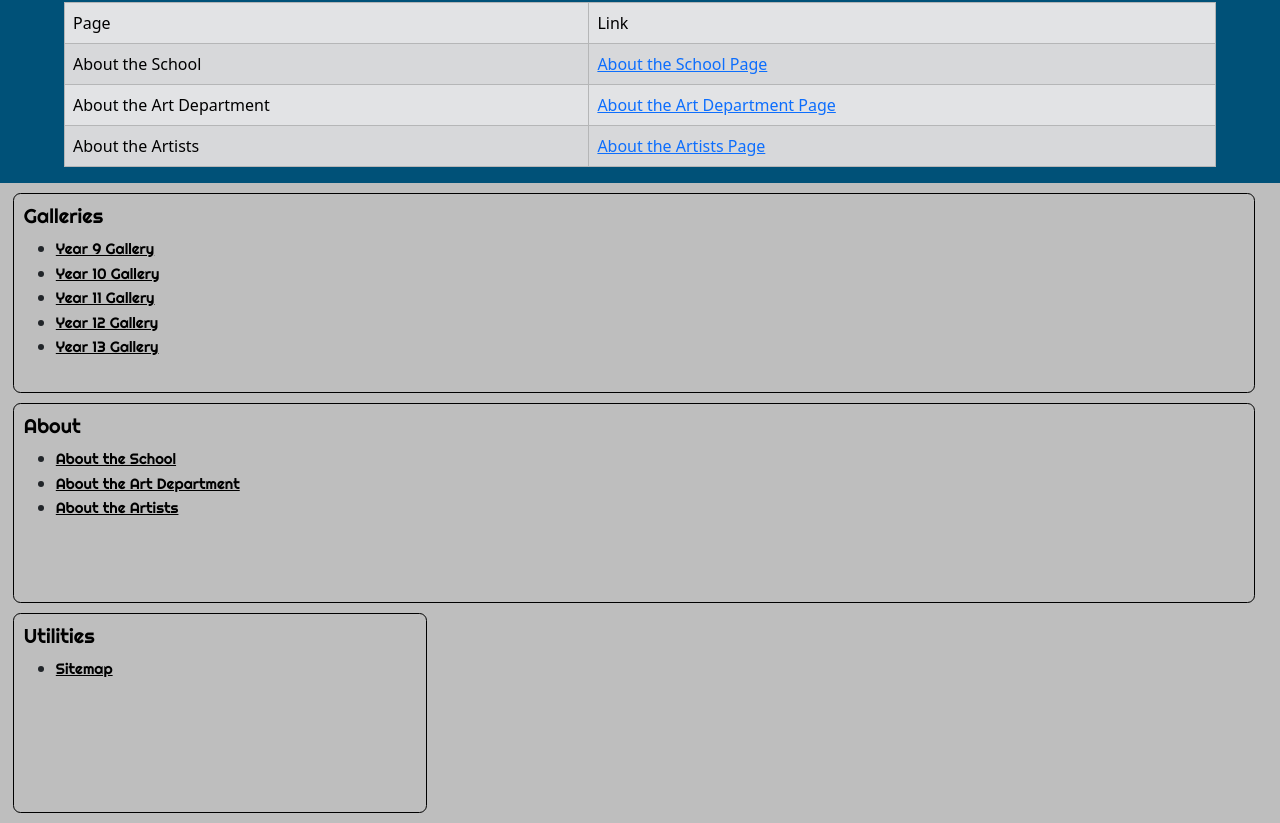
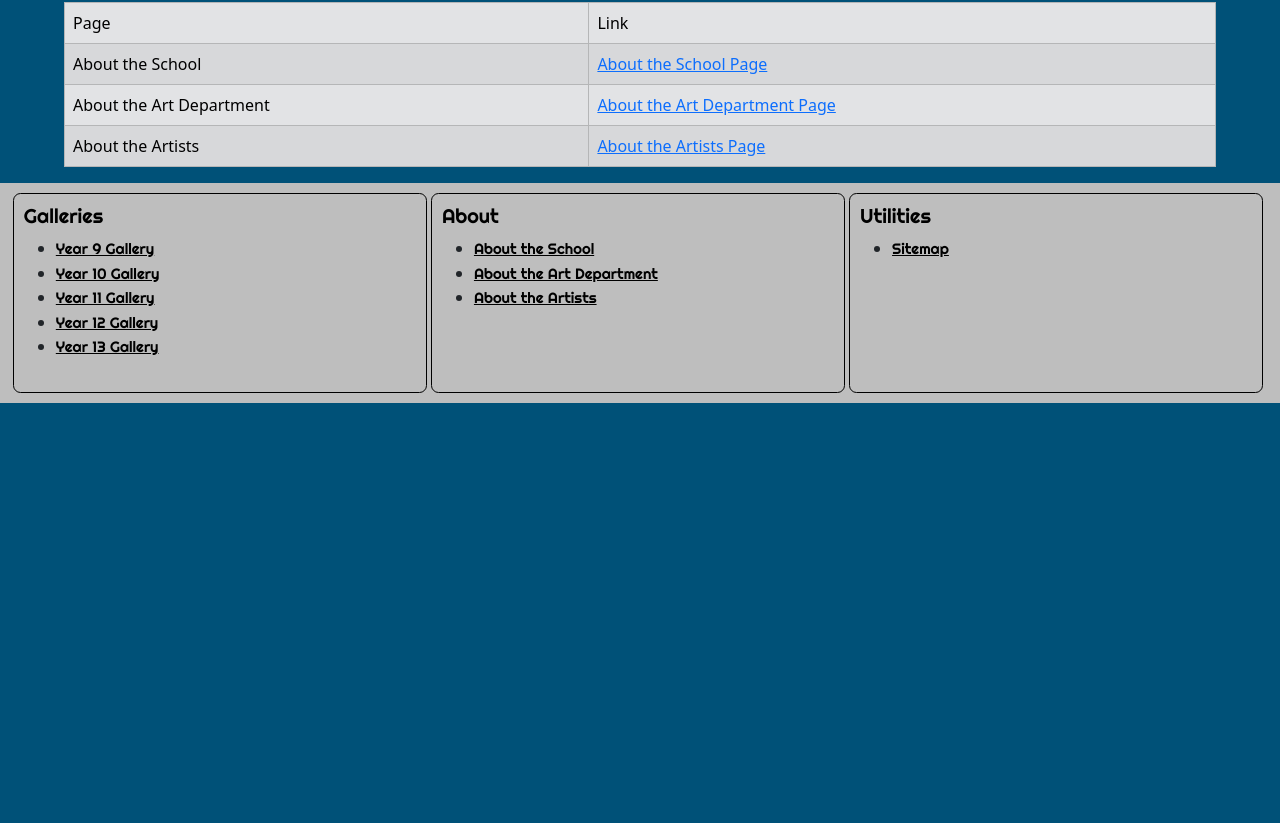
Before and after one commit to Carrot-muncher/stackblitz-starters-wpoxww7v, a website: page sitemap.html in a window 1280 px wide. Shown: the part 748-1571 px from the top of the page. After the commit the page ends 1151 px from the top, so only its background shows below. Drawn offline with nearby package versions, Linux system fonts and the light colour scheme; a web font is replaced by a local one.

Commit message:
Finished the website

```diff
--- a/artists.css
+++ b/artists.css
@@ -216,6 +216,7 @@ body{
 .footer{
     background-color: rgb(190, 190, 190);
     padding: 10px 1% ;
+    margin-top: 10px;
 }
 
 /*Formatting the footer boxes*/
--- a/gallery.css
+++ b/gallery.css
@@ -206,7 +206,7 @@ body{
 /*Formatting the footer*/
 .footer{
     background-color: rgb(190, 190, 190);
-    padding: 10px 1%;
+    padding: 10px 1% ;
     margin-top: 10px;
 }
 
@@ -241,7 +241,7 @@ body{
         width: 32%;
     }
 }
-@media only screen and (min-width: 907px) {
+@media only screen and (max-width: 375px) {
     .footer-box{
         display: block;
         margin-bottom: 10px;
@@ -251,6 +251,8 @@ body{
         border: 1px solid black;
         border-radius: 7.5px;
     }
+}
+@media only screen and (min-width: 907px) {
     #utilities {
         width: 33%;
     }
--- a/index.css
+++ b/index.css
@@ -201,7 +201,7 @@ body{
 /*Formatting the footer*/
 .footer{
     background-color: rgb(190, 190, 190);
-    padding: 10px 1%;
+    padding: 10px 1% ;
     margin-top: 10px;
 }
 
@@ -236,7 +236,7 @@ body{
         width: 32%;
     }
 }
-@media only screen and (min-width: 907px) {
+@media only screen and (max-width: 375px) {
     .footer-box{
         display: block;
         margin-bottom: 10px;
@@ -246,6 +246,8 @@ body{
         border: 1px solid black;
         border-radius: 7.5px;
     }
+}
+@media only screen and (min-width: 907px) {
     #utilities {
         width: 33%;
     }
--- a/sitemap.css
+++ b/sitemap.css
@@ -159,8 +159,7 @@ body{
 /*Formatting the footer*/
 .footer{
     background-color: rgb(190, 190, 190);
-    padding: 10px 1%;
-    margin-top: 10px;
+    padding: 10px 1% ;
 }
 
 /*Formatting the footer boxes*/
@@ -194,7 +193,7 @@ body{
         width: 32%;
     }
 }
-@media only screen and (min-width: 907px) {
+@media only screen and (max-width: 375px) {
     .footer-box{
         display: block;
         margin-bottom: 10px;
@@ -204,6 +203,8 @@ body{
         border: 1px solid black;
         border-radius: 7.5px;
     }
+}
+@media only screen and (min-width: 907px) {
     #utilities {
         width: 33%;
     }
```
Also changed, not shown: about.css (+6 -3 lines).
